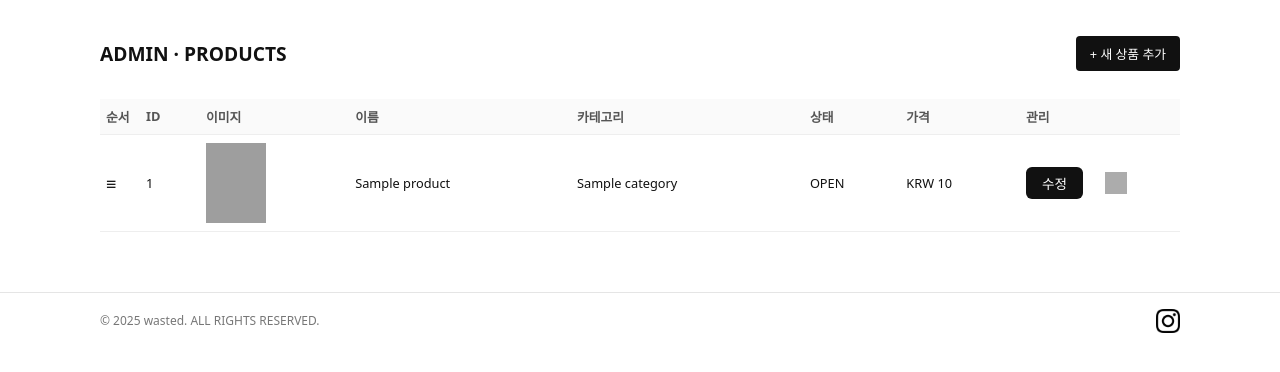
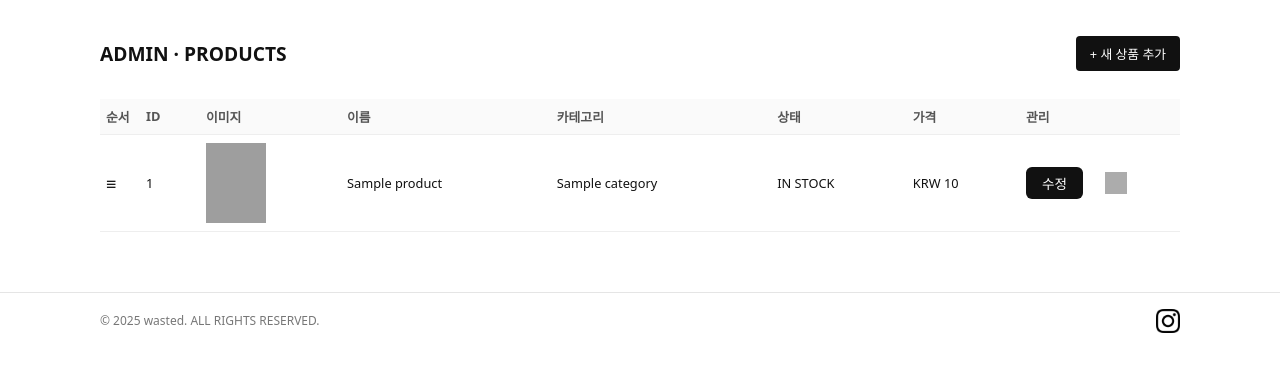
Before and after one commit to i89624356-web/waste-shopping, a Flask app: page /admin/products in a window 1280 px wide. Shown: the part 83-455 px from the top of the page. Run offline with Flask 3, Linux system fonts and the light colour scheme; a user stored in the database is signed in; a database or web service that is not in the repository returns one stand-in record (values such as "Sample title"); some libraries are stand-ins or nearby versions; grey boxes are pictures that could not be loaded.

Commit message:
Add stock in admin_product

```diff
--- a/templates/admin_products.html
+++ b/templates/admin_products.html
@@ -41,7 +41,15 @@
                     {{ p.name }}
                 </td>
                 <td>{{ p.category }}</td>
-                <td>{{ p.status }}</td>
+
+                {# ✅ status 컬럼 대신 total_stock으로 상태 표시 #}
+                <td>
+                    {% if (p.total_stock | int) <= 0 %} <span class="status out">OUT OF STOCK</span>
+                        {% else %}
+                        <span class="status in">IN STOCK</span>
+                        {% endif %}
+                </td>
+
                 <td>KRW {{ "{:,}".format(p.price) }}</td>
                 <td>
                     <div class="admin-actions">
```
